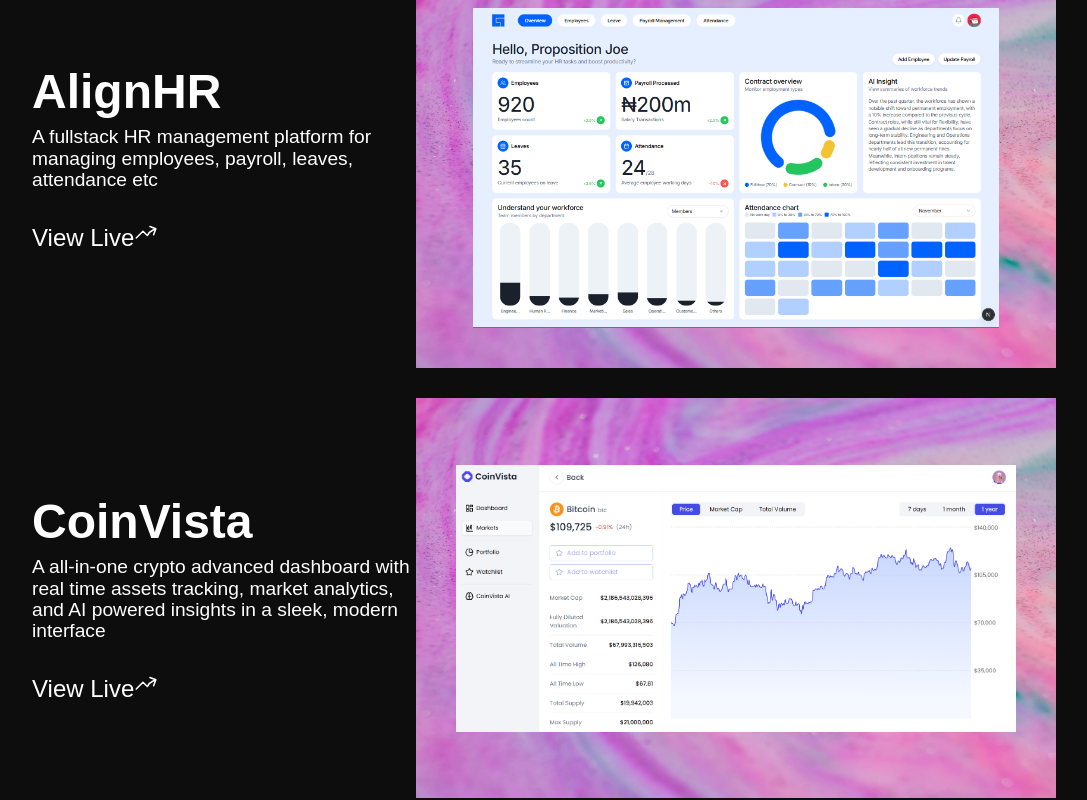
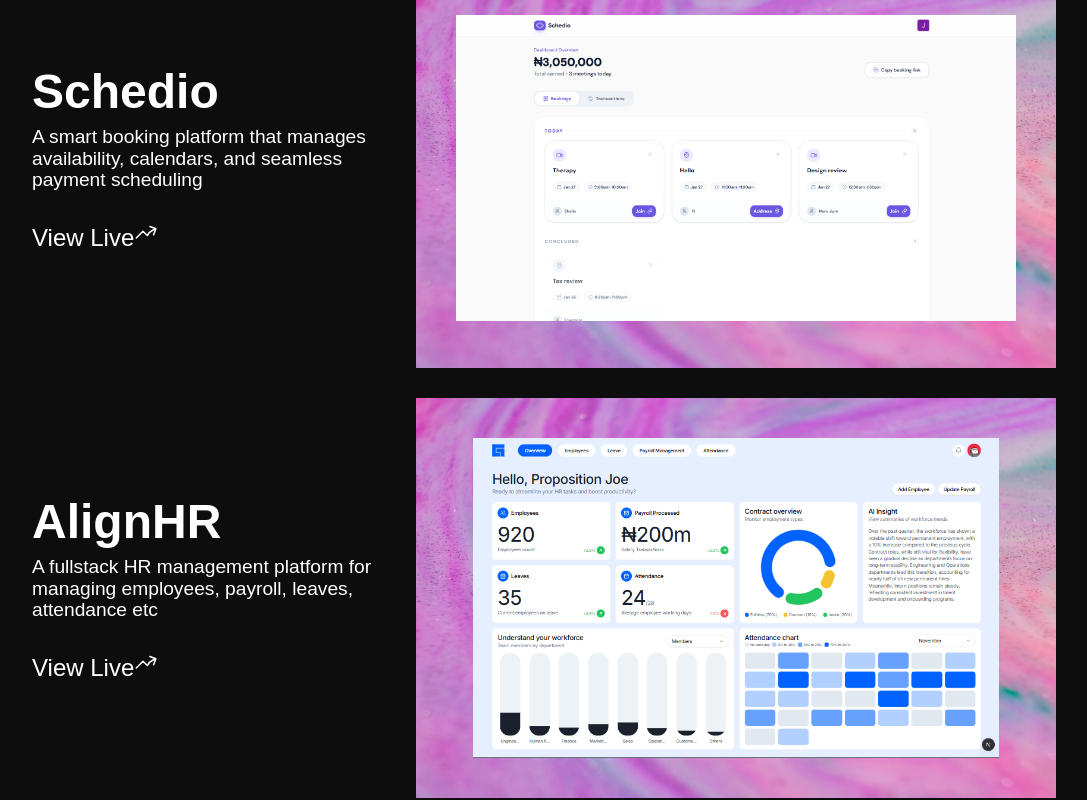
Before and after one commit to Basit46/Web3-portfolio, a React (Vite) app: page / in a window 1280 px wide. Shown: the part 1440-2240 px from the top of the page, without its empty margins (96-1183 px from the left). Built offline with nearby package versions, Linux system fonts and the light colour scheme; no server answers; a web font is replaced by a local one.

Commit message:
update: New project

```diff
--- a/src/components/Works.jsx
+++ b/src/components/Works.jsx
@@ -25,7 +25,7 @@
         y: 20,
       });
     },
-    { scope: worksRef }
+    { scope: worksRef },
   );
 
   return (
@@ -40,7 +40,7 @@
             key={i}
             className="project flex flex-col-reverse lg:flex-row h-fit lg:h-[50vh] lg:items-center gap-[20px] lg:gap-0"
           >
-            <div className="lg:ml-[10%] lg:w-[30%] h-full lg:pt-[100px]">
+            <div className="lg:ml-[10%] lg:w-[30%] h-full lg:pt-[100px] pr-[10px]">
               <h1 className="project-text1 text-[2.5rem] vsm:text-[3rem] font-extrabold leading-none">
                 {project.name}
               </h1>
--- a/src/works.js
+++ b/src/works.js
@@ -1,14 +1,17 @@
 import HouseOnSol from "./assets/Houseonsol.png";
-import Wildfox from "./assets/Wildfox.png";
-import Newnft from "./assets/NFT CARDS.png";
 import Trojan from "./assets/Trojan.png";
-import BV from "./assets/BV Swap.png";
-import Harmony from "./assets/Harmony.png";
 import zerionHub from "./assets/zerionHub.png";
 import coinvista from "./assets/coinvista.png";
 import alignhr from "./assets/alignhr.png";
+import schedio from "./assets/schedio.png";
 
 export const projects = [
+  {
+    name: "Schedio",
+    desc: "A smart booking platform that manages availability, calendars, and seamless payment scheduling",
+    img: schedio,
+    link: "https://use-schedio.vercel.app/me/Basit",
+  },
   {
     name: "AlignHR",
     desc: "A fullstack HR management platform for managing employees, payroll, leaves, attendance etc",
```
Also changed, not shown: src/assets/schedio.png (added).
